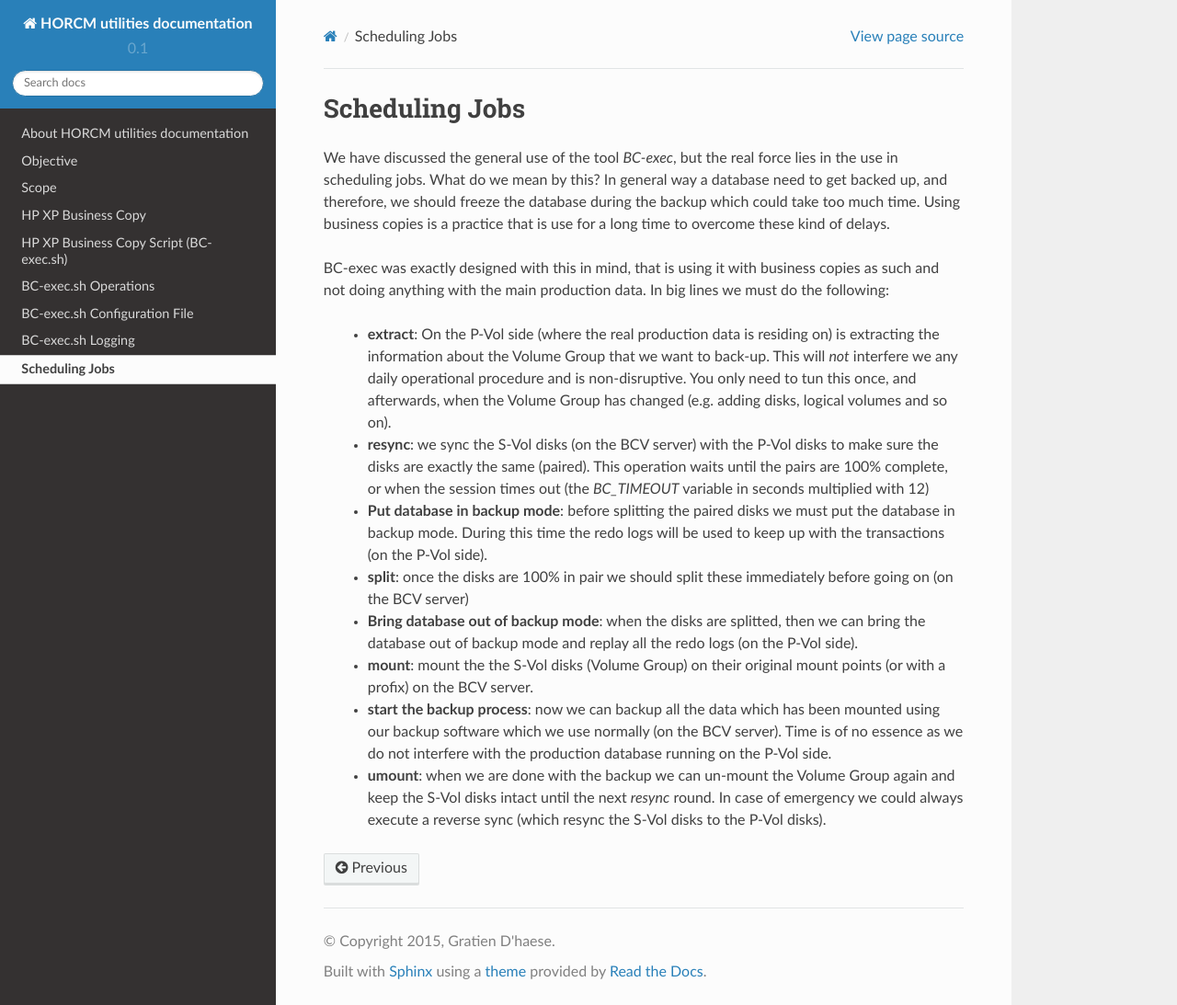
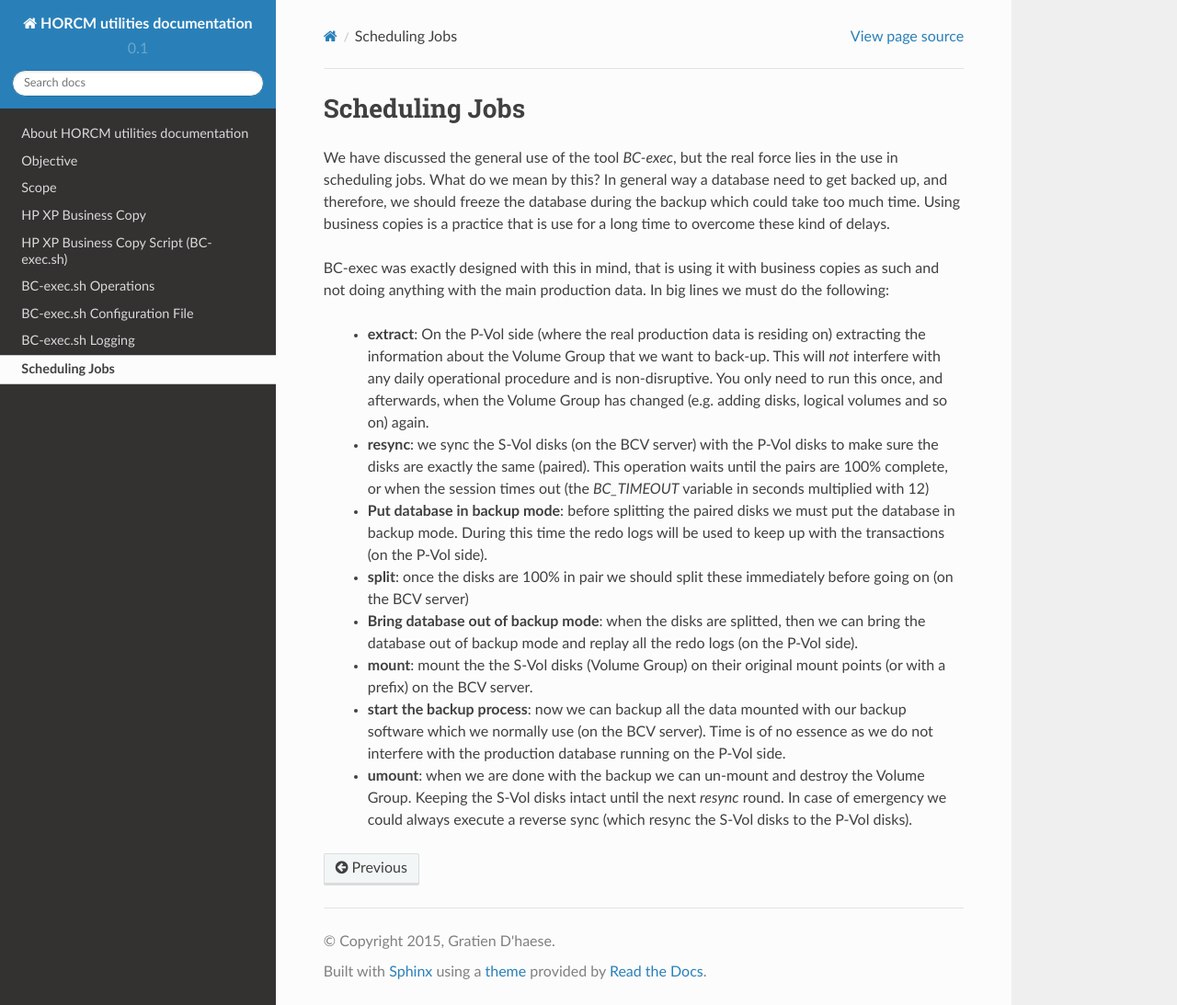
Before and after one commit to gdha/horcm-utils-docs, a Sphinx documentation site: the page built from source/scheduling_jobs.rst, in a window 1280 px wide and 1093 px high. Shown: the whole window at 92% size. Built offline with Sphinx 7.4.7 and the Read the Docs theme 2.0.0, drawn with Linux system fonts in a browser that asks for light colours.

Commit message:
fixing typos in scheduling jobs

```diff
--- a/source/scheduling_jobs.rst
+++ b/source/scheduling_jobs.rst
@@ -5,7 +5,7 @@ We have discussed the general use of the tool *BC-exec*, but the real force lies
 
 BC-exec was exactly designed with this in mind, that is using it with business copies as such and not doing anything with the main production data. In big lines we must do the following:
 
- * **extract**: On the P-Vol side (where the real production data is residing on) is extracting the information about the Volume Group that we want to back-up. This will *not* interfere we any daily operational procedure and is non-disruptive. You only need to tun this once, and afterwards, when the Volume Group has changed (e.g. adding disks, logical volumes and so on).
+ * **extract**: On the P-Vol side (where the real production data is residing on) extracting the information about the Volume Group that we want to back-up. This will *not* interfere with any daily operational procedure and is non-disruptive. You only need to run this once, and afterwards, when the Volume Group has changed (e.g. adding disks, logical volumes and so on) again.
 
  * **resync**: we sync the S-Vol disks (on the BCV server) with the P-Vol disks to make sure the disks are exactly the same (paired). This operation waits until the pairs are 100% complete, or when the session times out (the *BC_TIMEOUT* variable in seconds multiplied with 12)
 
@@ -15,8 +15,8 @@ BC-exec was exactly designed with this in mind, that is using it with business c
 
  * **Bring database out of backup mode**: when the disks are splitted, then we can bring the database out of backup mode and replay all the redo logs (on the P-Vol side).
 
- * **mount**: mount the the S-Vol disks (Volume Group) on their original mount points (or with a profix) on the BCV server.
+ * **mount**: mount the the S-Vol disks (Volume Group) on their original mount points (or with a prefix) on the BCV server.
 
- * **start the backup process**: now we can backup all the data which has been mounted using our backup software which we use normally (on the BCV server). Time is of no essence as we do not interfere with the production database running on the P-Vol side.
+ * **start the backup process**: now we can backup all the data mounted with our backup software which we normally use (on the BCV server). Time is of no essence as we do not interfere with the production database running on the P-Vol side.
 
- * **umount**: when we are done with the backup we can un-mount the Volume Group again and keep the S-Vol disks intact until the next *resync* round. In case of emergency we could always execute a reverse sync (which resync the S-Vol disks to the P-Vol disks).
+ * **umount**: when we are done with the backup we can un-mount and destroy the Volume Group. Keeping the S-Vol disks intact until the next *resync* round. In case of emergency we could always execute a reverse sync (which resync the S-Vol disks to the P-Vol disks).
```
